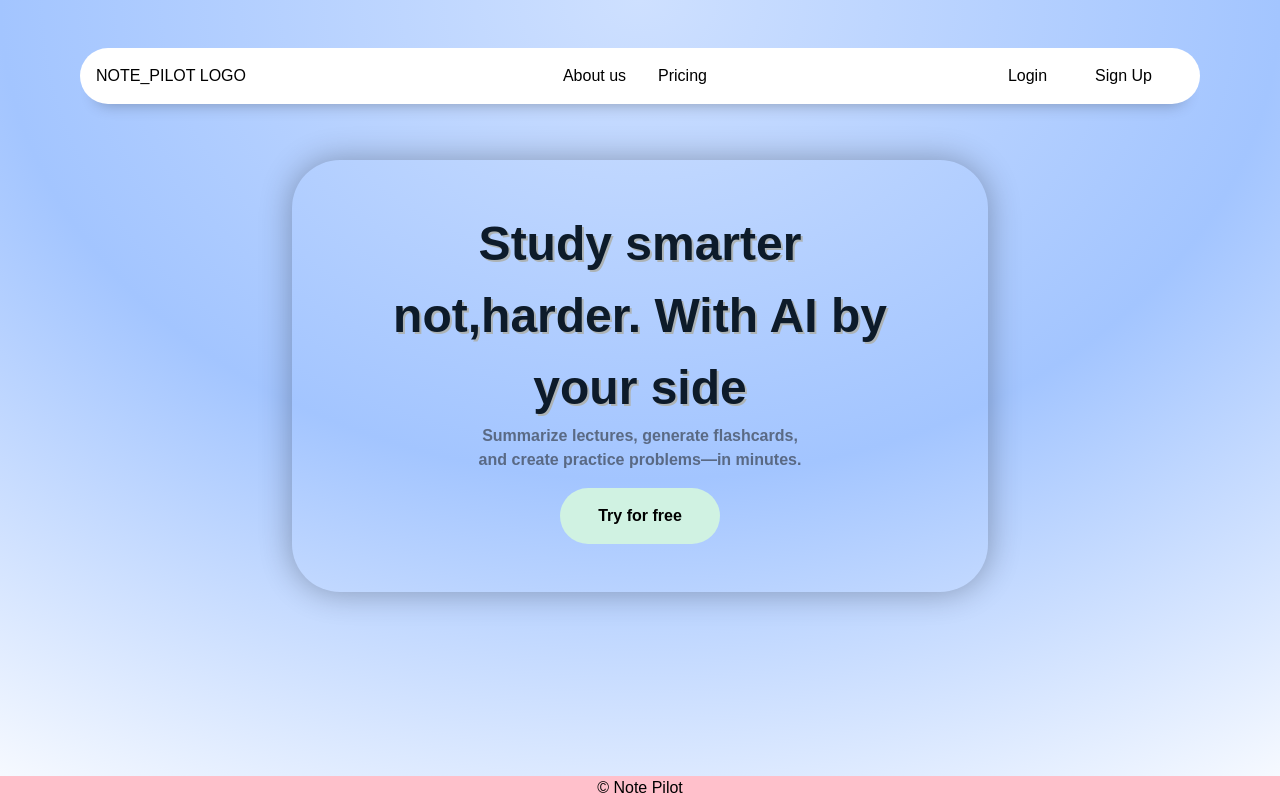
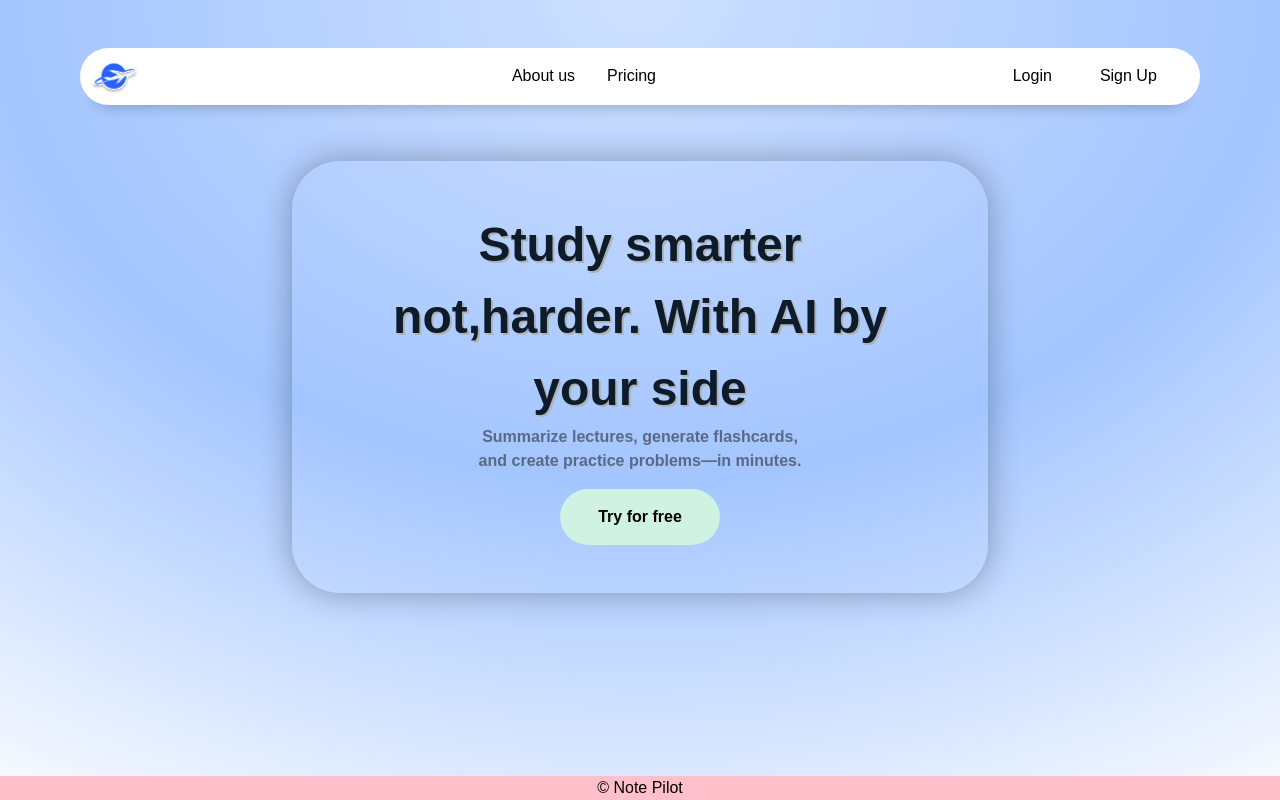
Before and after one commit to NkaLight/Note_Pilot, a Next.js app: page / in a window 1280 px wide. Built offline with nearby package versions, Linux system fonts and the light colour scheme; no server answers.

Commit message:
removing uneeded comments references #4

```diff
--- a/src/app/globals.css
+++ b/src/app/globals.css
@@ -19,9 +19,10 @@ body {
 .nav-container{
   display: flex;
   justify-content: space-between;
+  align-items: center;
   margin: 3em 5em;
   border-radius: 4em;
-  padding:1em;
+  padding:0.7em;
   background-color: white;
   color:black;
   border-bottom: #0a0a0a none;
@@ -88,6 +89,7 @@ body {
     margin: 0px auto;
 
   }
+
 .sign-in-container{
     padding:2em 3em;
     background-color: white;
--- a/src/components/Nav.tsx
+++ b/src/components/Nav.tsx
@@ -5,6 +5,7 @@ import SignInForm from "@/components/SignInForm";
 import Modal from "@/components/Modal"; // reusable modal from earlier
 import { useSession } from "@/context/SessionContext";
 import {useRouter} from "next/navigation"
+import Image from "next/image"; // for provider logos
 
 
 
@@ -27,7 +28,7 @@ export default function Nav({ showAuth = true }: { showAuth?: boolean }) {
             console.log("Removing session")
             const res = await fetch("/api/remove_session", { method: "GET"});
             if (res.ok) {
-                // Update session state to null
+                // Update session state to null & redirect home.
                 console.log("redirected to home page");
                 setUser(null)
                 router.push("/")
@@ -49,17 +50,6 @@ export default function Nav({ showAuth = true }: { showAuth?: boolean }) {
     }
 
 
-  // Don’t render modal content on server
-  if (!mounted) return (
-        <nav className="nav-container">
-        <div>NOTE_PILOT LOGO</div>
-        <div className="nav-links-container">
-        <Link href="/ai/dashboard">Dashboard</Link>
-            <a href="">About us</a>
-            <a href="">Pricing</a>
-        </div>
-        </nav>
-    );
     return (
         <>
             {user? (
@@ -79,7 +69,7 @@ export default function Nav({ showAuth = true }: { showAuth?: boolean }) {
                 :(
                     <>
                         <nav className="nav-container">
-                            <div>NOTE_PILOT LOGO</div>
+                            <Image src="/icons/Note_Pilot_logo.svg" alt="Note Pilot Logo" width={48} height={48} className="nav-logo"/>
                             <div className="nav-links-container" >
                                 <a href="">About us</a>
                                 <a href="">Pricing</a>
--- a/src/components/SignUpForm.tsx
+++ b/src/components/SignUpForm.tsx
@@ -32,8 +32,6 @@ const handleSubmit = async (e: React.FormEvent) => {
     }
 
     // Success
-    alert("User logged in successfully!");
-    console.log(res.json)
     } catch (error) {
     console.error(error);
     alert("Request failed. Please try again.");
```
Also changed, not shown: public/icons/Note_Pilot_logo.svg (added).
